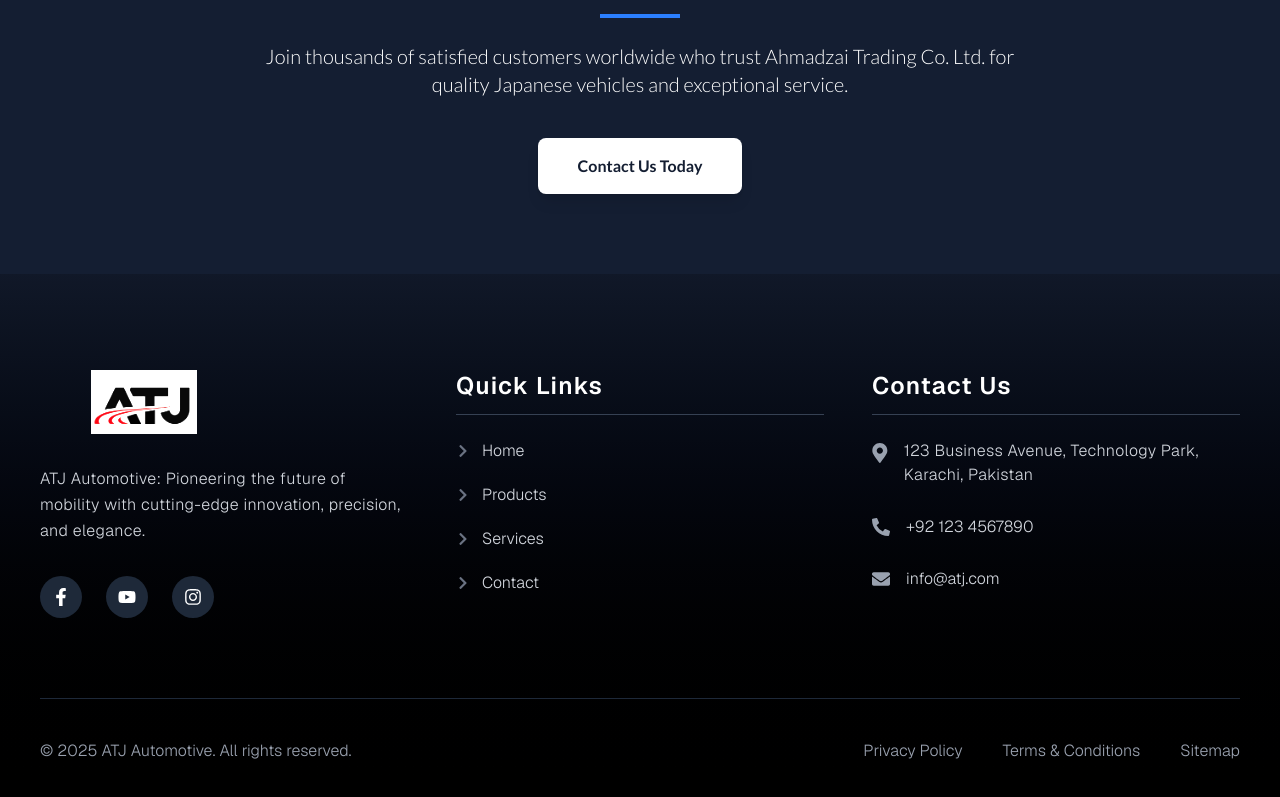
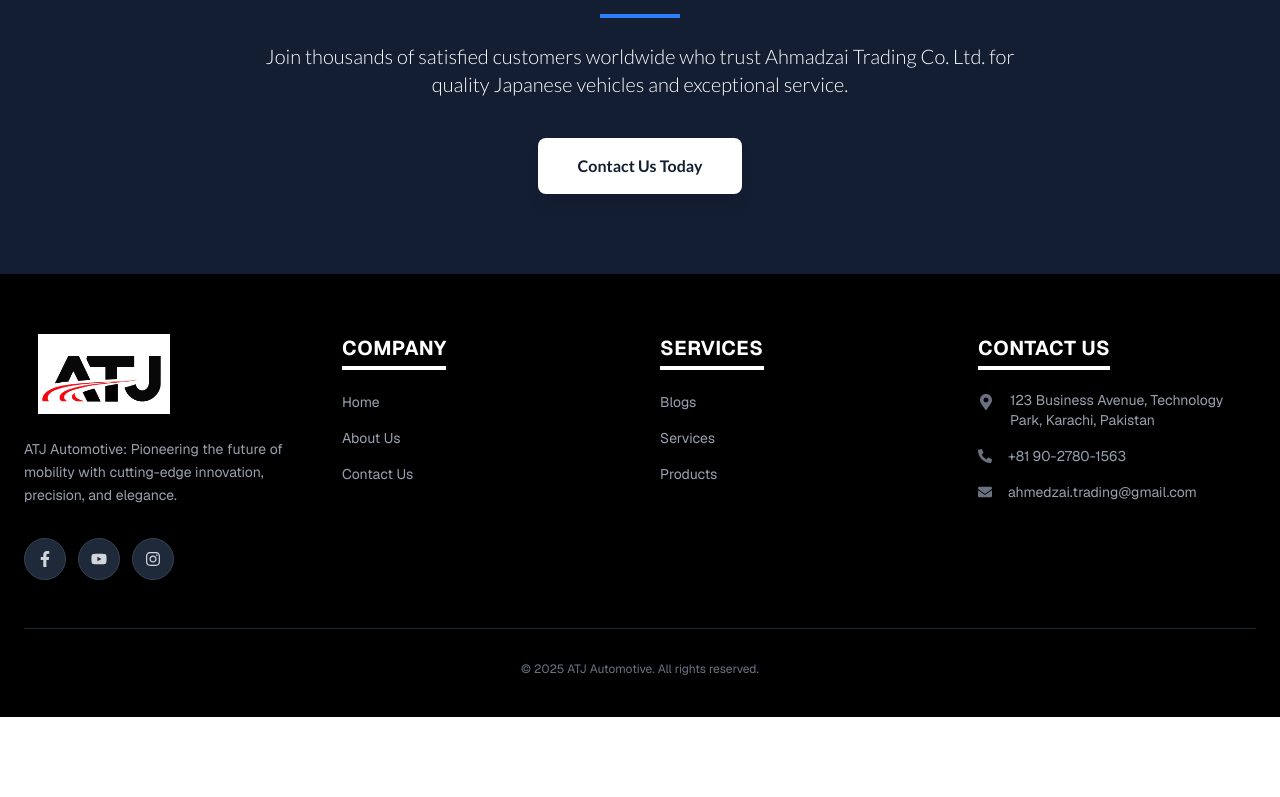
Before and after one commit to ZainJ5/ahmedzai, a Next.js app: page /aboutus in a window 1280 px wide. Shown: the part 2926-3723 px from the top of the page. After the commit the page ends 3643 px from the top, so only its background shows below. Built offline with nearby package versions, Linux system fonts and the light colour scheme.

Commit message:
Updated the footer component

```diff
--- a/src/app/components/Footer.jsx
+++ b/src/app/components/Footer.jsx
@@ -1,6 +1,9 @@
+"use client"
+
 import React from 'react';
 import Link from 'next/link';
 import Image from 'next/image';
+import { motion } from 'framer-motion';
 import {
   FaFacebookF,
   FaInstagram,
@@ -8,99 +11,218 @@ import {
   FaPhoneAlt,
   FaEnvelope,
   FaMapMarkerAlt,
-  FaChevronRight
 } from 'react-icons/fa';
 
 const Footer = () => {
+  const containerVariants = {
+    hidden: { opacity: 0 },
+    visible: {
+      opacity: 1,
+      transition: {
+        staggerChildren: 0.1
+      }
+    }
+  };
+
+  const itemVariants = {
+    hidden: { opacity: 0, y: 20 },
+    visible: {
+      opacity: 1,
+      y: 0,
+      transition: {
+        duration: 0.5,
+        ease: "easeOut"
+      }
+    }
+  };
+
+  const headingVariants = {
+    hidden: { opacity: 0, y: -10, scale: 0.95 },
+    visible: {
+      opacity: 1,
+      y: 0,
+      scale: 1,
+      transition: {
+        duration: 0.6,
+        ease: "easeOut"
+      }
+    }
+  };
+
+  const socialHoverVariants = {
+    hover: {
+      scale: 1.1,
+      backgroundColor: "#ffffff",
+      color: "#000000",
+      transition: {
+        duration: 0.3
+      }
+    }
+  };
+
   return (
-    <footer className="bg-gradient-to-b from-gray-900 to-black text-white pt-24 pb-12 font-sans">
-      <div className="container mx-auto px-6 md:px-10 lg:px-10">
-        <div className="grid grid-cols-1 md:grid-cols-3 gap-12 mb-20">
-          <div className="space-y-8">
-            <div className="h-16 w-52 relative">
+    <motion.footer
+      className="bg-black text-white sm:pt-15 pt-8 pb-10 font-sans"
+      initial="hidden"
+      whileInView="visible"
+      viewport={{ once: true, amount: 0.2 }}
+      variants={containerVariants}
+    >
+      <div className="container mx-auto px-6">
+        <motion.div
+          className="grid grid-cols-1 md:grid-cols-2 lg:grid-cols-4 gap-10 mb-12"
+          variants={containerVariants}
+        >
+          <motion.div className="space-y-6" variants={itemVariants}>
+            <div className="h-20 w-40 relative">
               <Image
                 src="/logo.jpg"
                 alt="ATJ Automotive"
                 fill
                 style={{ objectFit: "contain" }}
-                className="filter brightness-125 transition-transform duration-500 hover:scale-105"
+                className="brightness-110"
               />
             </div>
-            <p className="text-gray-300 text-base leading-relaxed max-w-sm font-light tracking-wide">
+            <p className="text-gray-400 text-sm leading-relaxed max-w-xs">
               ATJ Automotive: Pioneering the future of mobility with cutting-edge innovation, precision, and elegance.
             </p>
-            <div className="flex space-x-6">
+            <div className="flex space-x-3 pt-2">
               {[
-              { icon: FaFacebookF, href: 'https://www.facebook.com/search/top?q=ahmedzai%20trading%20japan%20co%20ltd'},
-              { icon: FaYoutube, href: 'https://www.youtube.com/@AlmashriqTradingJapanCoLtd'},
-              { icon: FaInstagram, href: 'https://www.instagram.com/ahmedzaitradingjapan/' },
-              ].map((social, index) => (
-                <a
-                  key={index}
+                { icon: FaFacebookF, href: 'https://www.facebook.com/search/top?q=ahmedzai%20trading%20japan%20co%20ltd', label: 'Facebook'},
+                { icon: FaYoutube, href: 'https://www.youtube.com/@AlmashriqTradingJapanCoLtd', label: 'YouTube' },
+                { icon: FaInstagram, href: 'https://www.instagram.com/ahmedzaitradingjapan/', label: 'Instagram' },
+              ].map((social) => (
+                <motion.a
+                  key={social.label}
                   href={social.href}
-                  className="bg-gray-800 bg-opacity-70 hover:bg-white hover:text-gray-900 p-3 rounded-full transition-all duration-300 ease-in-out transform hover:scale-110 hover:shadow-lg"
-                  aria-label={`Visit our ${social.icon.name} page`}
+                  target="_blank"
+                  rel="noopener noreferrer"
+                  className="bg-gray-800 text-gray-300 p-3 rounded-full transition-colors duration-300 border border-gray-700"
+                  aria-label={`Visit our ${social.label} page`}
+                  variants={socialHoverVariants}
+                  whileHover="hover"
                 >
-                  <social.icon size={18} />
-                </a>
+                  <social.icon size={16} />
+                </motion.a>
               ))}
             </div>
-          </div>
+          </motion.div>
 
-          <div>
-            <h3 className="text-2xl font-semibold mb-6 pb-3 border-b border-gray-700 tracking-wider text-white">Quick Links</h3>
-            <ul className="space-y-5">
+          <motion.div variants={itemVariants}>
+            <motion.h3
+              className="text-xl font-bold mb-5 tracking-wide text-left relative pb-2 after:content-[''] after:absolute after:left-0 after:bottom-0 after:h-1 after:w-26 after:bg-white"
+              variants={headingVariants}
+              custom={1}
+            >
+              COMPANY
+            </motion.h3>
+            <ul className="space-y-3 text-center md:text-left">
               {[
                 { text: 'Home', href: '/' },
-                { text: 'Products', href: '/products' },
-                { text: 'Services', href: '#services' },
-                // { text: 'About Us', href: '/about' },
-                { text: 'Contact', href: '#contact' }
+                { text: 'About Us', href: '/about' },
+                { text: 'Contact Us', href: '/contact' },
               ].map((link, index) => (
-                <li key={index}>
-                  <Link
-                    href={link.href}
-                    className="text-gray-300 hover:text-white text-base font-light flex items-center group transition-all duration-300"
-                  >
-                    <FaChevronRight className="mr-3 text-sm text-gray-500 group-hover:text-white transition-all duration-300 transform group-hover:translate-x-2" />
-                    <span className="group-hover:translate-x-2 transition-transform duration-300">{link.text}</span>
+                <motion.li
+                  key={link.text}
+                  variants={itemVariants}
+                  custom={index}
+                  whileHover={{ x: 5 }}
+                  transition={{ duration: 0.2 }}
+                >
+                  <Link href={link.href} className="text-gray-400 hover:text-white text-sm transition-colors duration-300">
+                    {link.text}
                   </Link>
-                </li>
+                </motion.li>
               ))}
             </ul>
+          </motion.div>
+
+          <motion.div variants={itemVariants}>
+            <motion.h3
+              className="text-xl font-bold mb-5 tracking-wide text-left relative pb-2 after:content-[''] after:absolute after:left-0 after:bottom-0 after:h-1 after:w-26 after:bg-white"
+              variants={headingVariants}
+              custom={2}
+            >
+              SERVICES
+            </motion.h3>
+            <ul className="space-y-3 text-center md:text-left">
+              {[
+                { text: 'Blogs', href: '/blogs' },
+                { text: 'Services', href: '#services' },
+                { text: 'Products', href: '/products' },
+              ].map((link, index) => (
+                <motion.li
+                  key={link.text}
+                  variants={itemVariants}
+                  custom={index}
+                  whileHover={{ x: 5 }}
+                  transition={{ duration: 0.2 }}
+                >
+                  <Link href={link.href} className="text-gray-400 hover:text-white text-sm transition-colors duration-300">
+                      {link.text}
+                  </Link>
+                </motion.li>
+              ))}
+            </ul>
+          </motion.div>
+
+          <motion.div variants={itemVariants}>
+            <motion.h3
+              className="text-xl font-bold mb-5 tracking-wide text-center md:text-left relative pb-2 md:after:content-[''] md:after:absolute md:after:left-0 md:after:bottom-0 md:after:h-1 md:after:w-33 md:after:bg-white"
+              variants={headingVariants}
+              custom={3}
+            >
+              CONTACT US
+            </motion.h3>
+            <ul className="space-y-4">
+              <motion.li
+                className="flex items-start group"
+                variants={itemVariants}
+                whileHover={{ x: 5 }}
+              >
+                <FaMapMarkerAlt className="mt-1 mr-4 text-gray-500 group-hover:text-blue-400 transition-colors duration-300 flex-shrink-0" size={16} />
+                <span className="text-gray-400 text-sm">
+                  123 Business Avenue, Technology Park, Karachi, Pakistan
+                </span>
+              </motion.li>
+              <motion.li
+                className="flex items-center group"
+                variants={itemVariants}
+                whileHover={{ x: 5 }}
+              >
+                <FaPhoneAlt className="mr-4 text-gray-500 group-hover:text-blue-400 transition-colors duration-300" size={14} />
+                <a href="tel:+819027801563" className="text-gray-400 hover:text-white text-sm transition-colors duration-300">
+                  +81 90-2780-1563
+                </a>
+              </motion.li>
+              <motion.li
+                className="flex items-center group"
+                variants={itemVariants}
+                whileHover={{ x: 5 }}
+              >
+                <FaEnvelope className="mr-4 text-gray-500 group-hover:text-blue-400 transition-colors duration-300" size={14} />
+                <a href="mailto:ahmedzai.trading@gmail.com" className="text-gray-400 hover:text-white text-sm transition-colors duration-300">
+                  ahmedzai.trading@gmail.com
+                </a>
+              </motion.li>
+            </ul>
+          </motion.div>
+        </motion.div>
+
+        <motion.div
+          className="border-t border-gray-800 pt-8 mt-10"
+          initial={{ opacity: 0 }}
+          whileInView={{ opacity: 1 }}
+          transition={{ duration: 0.8, delay: 0.4 }}
+        >
+          <div className="text-center">
+            <p className="text-gray-500 text-xs">
+              © {new Date().getFullYear()} ATJ Automotive. All rights reserved.
+            </p>
           </div>
-
-          <div>
-            <h3 className="text-2xl font-semibold mb-6 pb-3 border-b border-gray-700 tracking-wider text-white">Contact Us</h3>
-            <ul className="space-y-7">
-              <li className="flex items-start">
-                <FaMapMarkerAlt className="mt-1 mr-4 text-gray-400" size={20} />
-                <span className="text-gray-300 text-base font-light tracking-wide">123 Business Avenue, Technology Park, Karachi, Pakistan</span>
-              </li>
-              <li className="flex items-center">
-                <FaPhoneAlt className="mr-4 text-gray-400" size={18} />
-                <a href="tel:+921234567890" className="text-gray-300 hover:text-white text-base font-light transition-colors duration-300">+92 123 4567890</a>
-              </li>
-              <li className="flex items-center">
-                <FaEnvelope className="mr-4 text-gray-400" size={18} />
-                <a href="mailto:info@atj.com" className="text-gray-300 hover:text-white text-base font-light transition-colors duration-300">info@atj.com</a>
-              </li>
-            </ul>
-          </div>
-        </div>
-
-        <div className="border-t border-gray-800 pt-10">
-          <div className="flex flex-col md:flex-row justify-between items-center gap-6">
-            <p className="text-gray-400 text-base font-light">© {new Date().getFullYear()} ATJ Automotive. All rights reserved.</p>
-            <div className="flex space-x-10">
-              <Link href="/privacy-policy" className="text-gray-400 hover:text-white text-base font-light transition-colors duration-300">Privacy Policy</Link>
-              <Link href="/terms-conditions" className="text-gray-400 hover:text-white text-base font-light transition-colors duration-300">Terms & Conditions</Link>
-              <Link href="/sitemap" className="text-gray-400 hover:text-white text-base font-light transition-colors duration-300">Sitemap</Link>
-            </div>
-          </div>
-        </div>
+        </motion.div>
       </div>
-    </footer>
+    </motion.footer>
   );
 };
 
```
